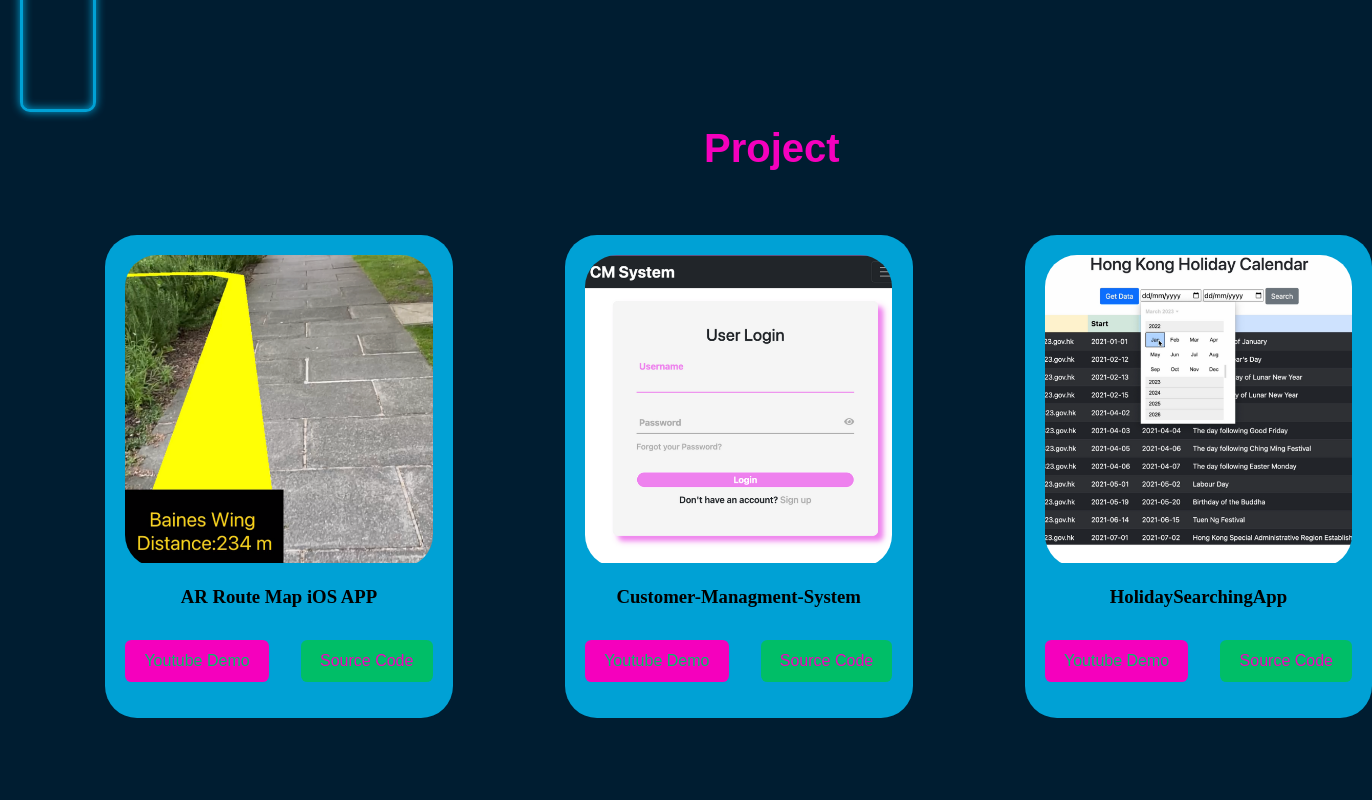
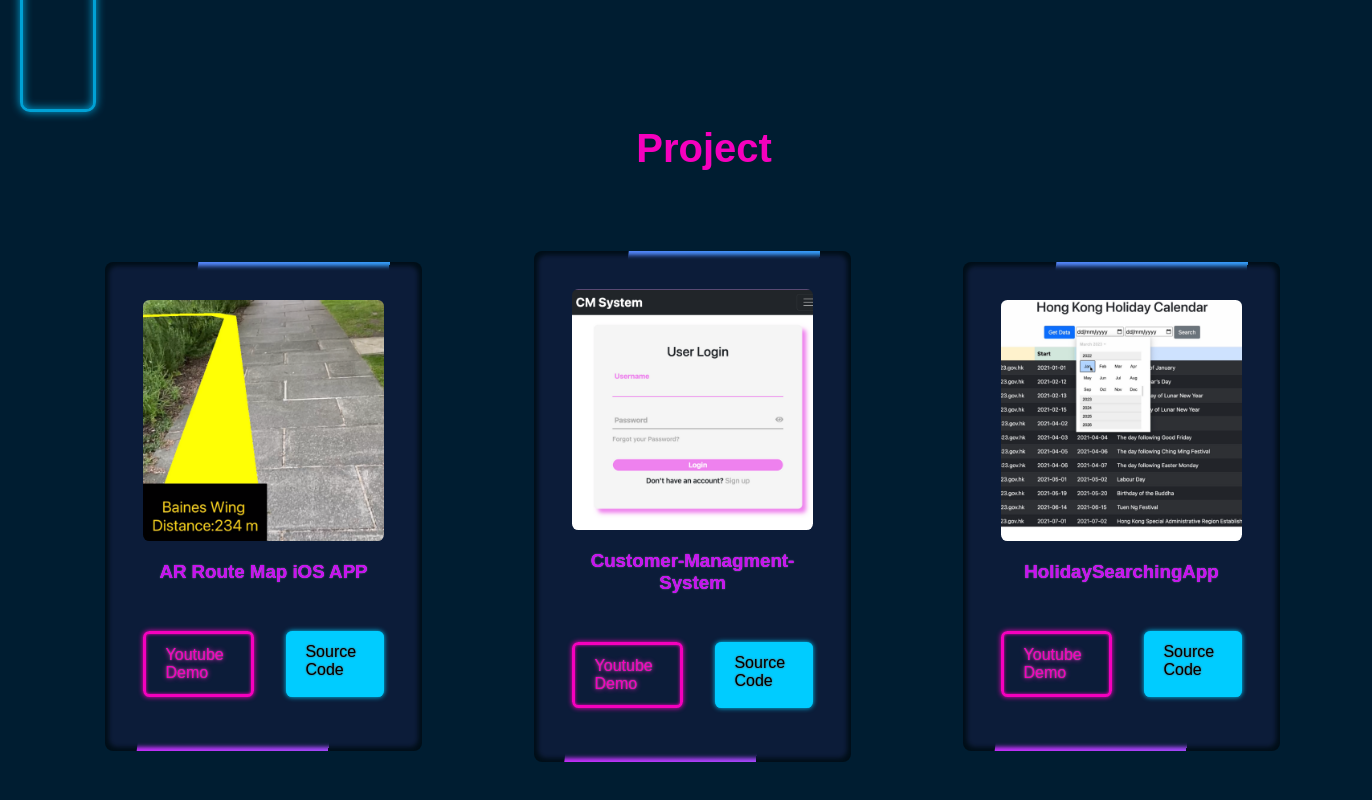
Before and after one commit to JasperHo1228/MyPortfolio, a React (Create React App) app in the folder portfolio/: page / in a window 1280 px wide. Shown: the part 674-1474 px from the top of the page, 1372 px wide, since content can reach past the window. Built offline with nearby package versions, Linux system fonts and the light colour scheme.

Commit message:
Done with the Version one of Project page

```diff
--- a/portfolio/src/Project/project.js
+++ b/portfolio/src/Project/project.js
@@ -5,22 +5,28 @@ import { project_json } from './project_json';
 function project(){
     const project = ([...project_json]);
 return(
-
         <div id="Project">
             <h1 className="project_title">Project</h1>
             <div className="project-container">
                 {project.map((link) => (
-                     <article className='project_item'>
+                    <div className='frame'>
+                     <div className='project_item'>
                          <div className='project_img'>
                             <img src={link.image} alt=""/>
                         </div>
-                            <h3>{link.title}</h3>
-                            <div className='project_link'>
+
+                        {/* I dont not why I must use project_link to show the title */}
+                        <div className='project_link'>
+                            <div className='title'>
+                                <h3>{link.title}</h3>
+                            </div>
+                            </div>
+                         <div className='project_link'>
                                 <a href={link.youtube_link} className='btn' target="_blank" rel="noreferrer">Youtube Demo</a>
                                 <a href={link.source_code} className='btn2' target="_blank" rel="noreferrer">Source Code</a>
                             </div>
-
-                      </article>
+                      </div>
+                    </div>
                 ))}
             </div>
         </div>
--- a/portfolio/src/index.js
+++ b/portfolio/src/index.js
@@ -2,7 +2,7 @@ import React from 'react';
 import ReactDOM from 'react-dom/client';
 import App from './App';
 import reportWebVitals from './reportWebVitals';
-import Navbar from './component/NavBar.js';
+import Navbar from './component/navbar';
 const root = ReactDOM.createRoot(document.getElementById('root'));
 root.render(
   <React.StrictMode>
--- a/portfolio/src/style/project.css
+++ b/portfolio/src/style/project.css
@@ -16,58 +16,141 @@
     margin-left: 44rem;
     margin-right:37rem;
 }
+/* red #ff2770
+blue #45f3ff
+#6B0082 purple
+#A60057 midnight red */
 
-img {
+.frame{
+    background-color: rgba(0, 0, 0, 0.5);
+    padding: 1.2rem;
+    border-radius: 0.5rem;
     position: relative;
-    width: 100%;
-    border-width: 0.5rem;
-  }
+    overflow: hidden;
+}
+
+.frame::before{
+    content:'';
+    position: absolute;
+    inset: -50% 20%;
+    background: linear-gradient(32deg, #00ccff, #ff05ff);
+    transition: 0.5s;
+    animation: animation-item 4s linear infinite;
+}
+
+@keyframes animation-item{
+
+    0%{
+        transform: rotate(0deg);
+    }
+
+    100%{
+        transform: rotate(360deg);
+    }
+}
+
+.frame::after{
+    content: '';
+    position:absolute;
+    inset:4px;
+    background-color: #0c1c39;
+    border-radius: 0.5rem;
+    filter:blur(2px)
+}
+
+.frame:hover::before{
+    inset: -100% -200%;
+}
+
+.frame:hover::after{
+    box-shadow: inset 0 0 0.6rem #00ccff,
+                inset 0 0 0.6rem  #d400d4;
+}
 
 .project_item{
-    background-color: #00A1D5;
     padding:1.2rem;
-    border-radius: 2rem;
-    border: 1px solid transparent;
     transition: ease-in-out;
+    z-index: 1;
 }
 
-.project_item .project_img{
-    border-radius: 2rem;
-    overflow: hidden;
+.project_item img{
+     position: relative;
+     width: 100%;
+     border-radius: 0.4rem;
+     z-index: 1;
 }
 
 .btn{
     font-family: Tomorrow, sans-serif;
     width: max-content;
-    background-color: #F500BD;
-    color: #00BE67;
+    border: #F500BD solid;
+    color: #F500BD;
+    text-shadow: 0 0 0.1em #FFF7,
+    0 0 0.3em  #f712c1;
+    box-shadow: inset 0 0 0.2rem  #F500BD,
+                      0 0 0.3rem  #F500BD;
     text-decoration: none;
     border-radius: 0.4rem;
     padding:0.75rem 1.2rem;
     cursor: pointer;
     display: inline-block;
+    z-index: 1;
 }
-
-.project_item h3{
-    margin:1.2rem 0 2rem;
-    text-align: center;
+.btn:hover{
+    text-shadow: 0 0 0.2em #FFF7,
+                 0 0 0.3em  #f712c1;
+    box-shadow: inset 0 0 0.6rem  #F500BD,
+                      0 0 0.6rem  #F500BD;
 }
-
 .btn2{
     font-family: Tomorrow, sans-serif;
     width: max-content;
-    background-color: #00BE67;
-    color: #F500BD;
+    background-color: #00ccff;
+    color: #000;
+    text-shadow: 0 0 0.1em #FFF7,
+                 0 0 0.1em  #000;
+    box-shadow: inset 0 0 0.2rem  #00ccff,
+                      0 0 0.3rem  #00ccff;
     text-decoration: none;
     border-radius: 0.4rem;
     padding:0.75rem 1.2rem;
     cursor: pointer;
     display: inline-block;
+    z-index: 1;
 }
-
+.btn2:hover{
+    text-shadow: 0 0 0.2em #FFF7,
+                 0 0 0.3em  #000;
+    box-shadow: inset 0 0 0.9rem  #00ccff,
+                      0 0 0.8rem  #00ccff;
+}
 .project_link{
     display: flex;
     justify-content: center;
     gap:2rem;
     margin-bottom:1rem;
+    z-index: 1;
 }
+.project_title{
+    display: flex;
+    justify-content: center;
+    gap:2rem;
+    margin-bottom:1rem;
+    z-index: 1;
+}
+
+  .title {
+    padding: 1rem;
+    font-family: Tomorrow, sans-serif;
+    text-align: center;
+    margin-bottom:1rem;
+    z-index: 1;
+    color: #c613ee;
+    text-shadow: 0 0 0.1em #FFF7,
+    0 0 0em  #c613ee;
+}
+
+.title:hover{
+    text-shadow: 0 0 0.7em rgba(204, 194, 194, 0.467),
+    0 0 0.2em  #c613ee;
+}
```
